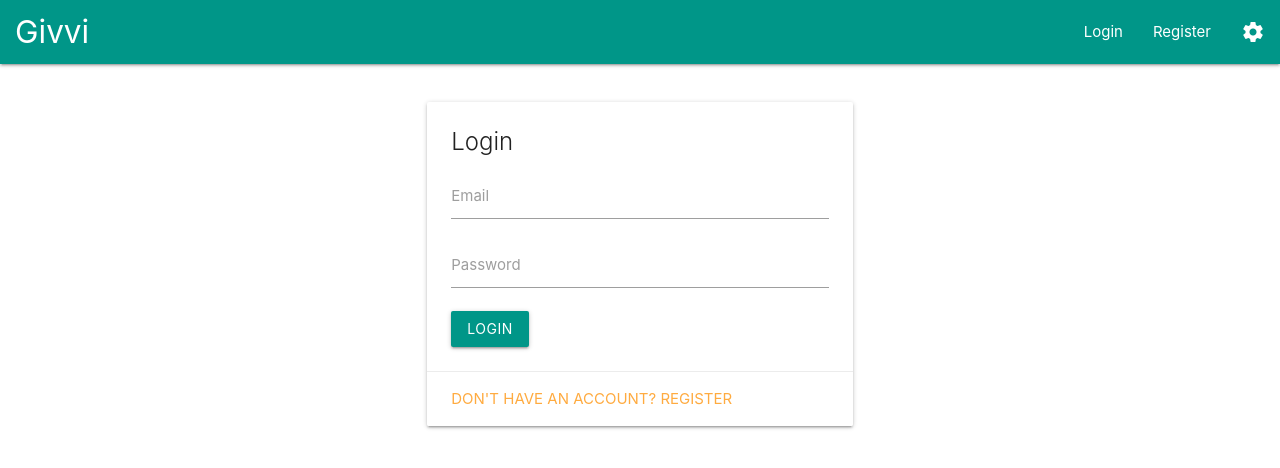
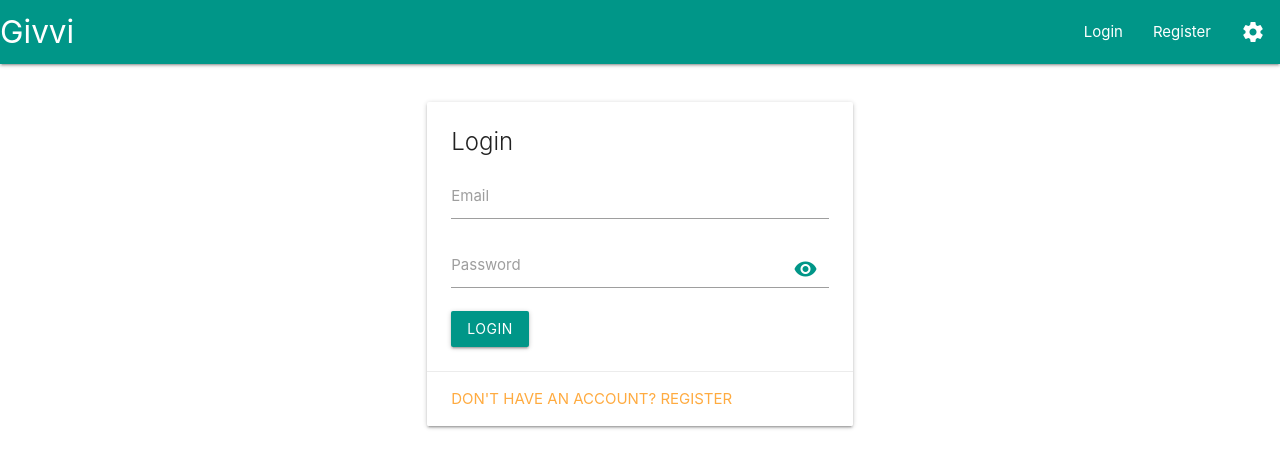
Before and after one commit to mic-mikolajczyk/wishlist-app, a Flask app: page /login in a window 1280 px wide. Shown: the top 468 px of the page. Run offline with Flask 3, Linux system fonts and the light colour scheme.

Commit message:
feat: Add password visibility toggle to login and registration forms; update Polish translations

```diff
--- a/app/templates/base.html
+++ b/app/templates/base.html
@@ -60,6 +60,21 @@
         body {
             padding-bottom: 64px;  /* Updated to match the new navigation height */
         }
+        /* Password toggle styling */
+        .input-field .toggle-password {
+            position: absolute;
+            top: 50%;
+            right: 0.75rem;
+            transform: translateY(-50%);
+            cursor: pointer;
+            color: #009688;
+            user-select: none;
+        }
+        .input-field .toggle-password:hover,
+        .input-field .toggle-password:focus {
+            color: #00695c;
+            outline: none;
+        }
         @media only screen and (max-width: 992px) {
             .bottom-nav {
                 display: flex;
@@ -71,7 +86,7 @@
 <body>
     <nav>
         <div class="nav-wrapper teal">
-            <a href="/" class="brand-logo" style="margin-left: 1rem;">{{ _('Givvi') }}</a>
+            <a href="/" class="brand-logo">{{ _('Givvi') }}</a>
             <!-- Settings (gear) icon aligned right -->
             <a href="{{ url_for('frontend.settings_page') }}" class="right" style="margin-right:1rem;display:flex;align-items:center;">
               <i class="material-icons" style="line-height:64px;">settings</i>
@@ -173,6 +188,30 @@
                     link.classList.add('active');
                 }
             });
+
+            // Password visibility toggles
+            var toggleIcons = document.querySelectorAll('.toggle-password');
+            toggleIcons.forEach(function(icon){
+                var input = icon.parentElement.querySelector('input[type="password"], input[type="text"]');
+                icon.addEventListener('click', function(){
+                    if(!input) return;
+                    if (input.type === 'password') {
+                        input.type = 'text';
+                        icon.textContent = 'visibility_off';
+                        icon.setAttribute('aria-label', icon.getAttribute('data-hide-label'));
+                    } else {
+                        input.type = 'password';
+                        icon.textContent = 'visibility';
+                        icon.setAttribute('aria-label', icon.getAttribute('data-show-label'));
+                    }
+                });
+                icon.addEventListener('keydown', function(e){
+                    if (e.key === 'Enter' || e.key === ' ') {
+                        e.preventDefault();
+                        icon.click();
+                    }
+                });
+            });
         });
     </script>
     {% block scripts %}{% endblock %}
--- a/app/templates/login.html
+++ b/app/templates/login.html
@@ -12,8 +12,10 @@
                         <label for="email">{{ _('Email') }}</label>
                     </div>
                     <div class="input-field">
-                        <input id="password" name="password" type="password" required>
-                        <label for="password">{{ _('Password') }}</label>
+                <input id="password" name="password" type="password" required>
+                <label for="password">{{ _('Password') }}</label>
+                <i class="material-icons toggle-password" tabindex="0" role="button"
+                   aria-label="{{ _('Show password') }}" data-show-label="{{ _('Show password') }}" data-hide-label="{{ _('Hide password') }}">visibility</i>
                     </div>
                     <button class="btn teal" type="submit">{{ _('Login') }}</button>
                 </form>
--- a/app/templates/register.html
+++ b/app/templates/register.html
@@ -16,8 +16,10 @@
                         <label for="nickname">{{ _('Nickname') }}</label>
                     </div>
                     <div class="input-field">
-                        <input id="password" name="password" type="password" required>
-                        <label for="password">{{ _('Password') }}</label>
+                <input id="password" name="password" type="password" required>
+                <label for="password">{{ _('Password') }}</label>
+                <i class="material-icons toggle-password" tabindex="0" role="button"
+                   aria-label="{{ _('Show password') }}" data-show-label="{{ _('Show password') }}" data-hide-label="{{ _('Hide password') }}">visibility</i>
                     </div>
                     <button class="btn teal" type="submit">{{ _('Register') }}</button>
                 </form>
```
Also changed, not shown: app/routes/frontend.py (line endings or trailing spaces), app/translations/pl/LC_MESSAGES/messages.po.
